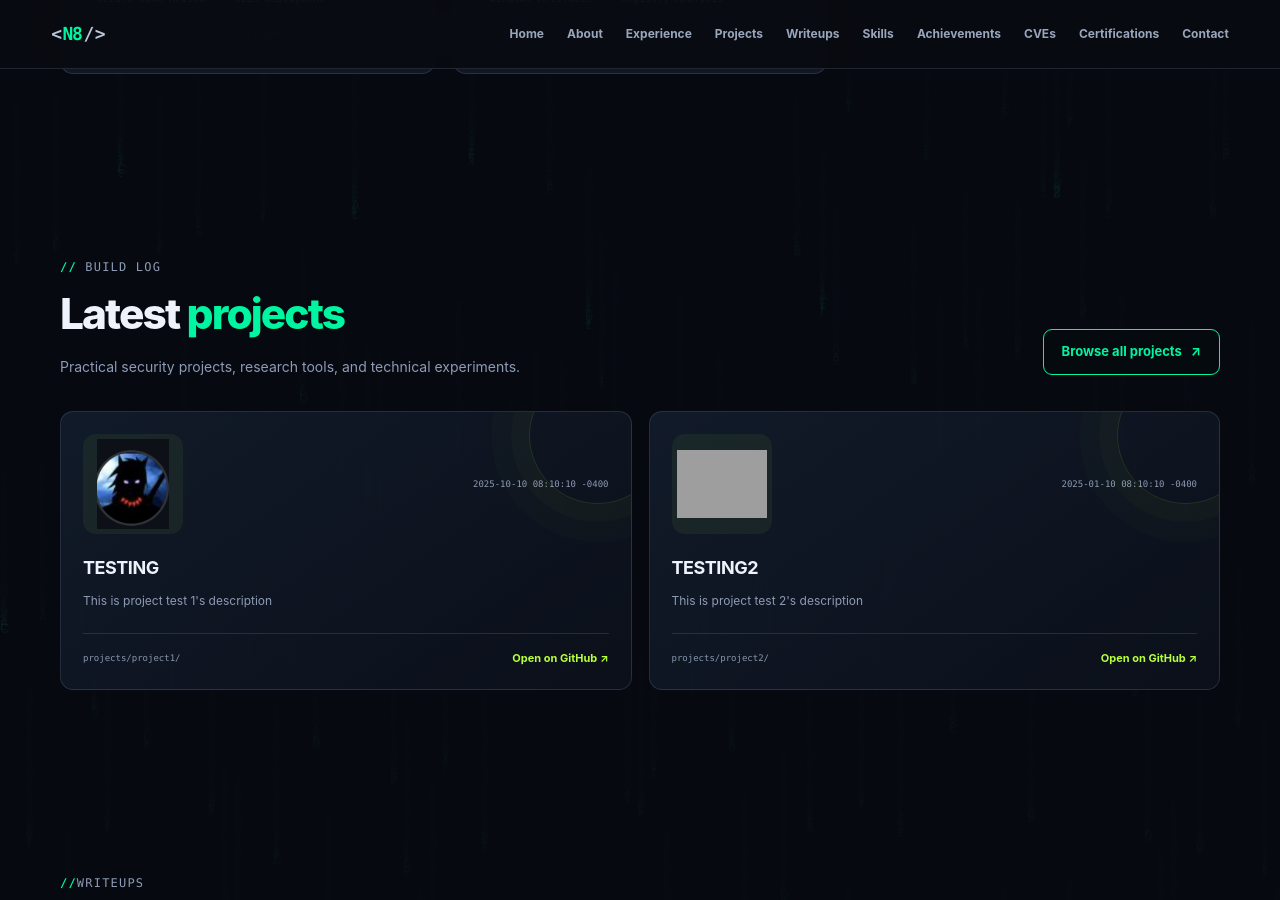
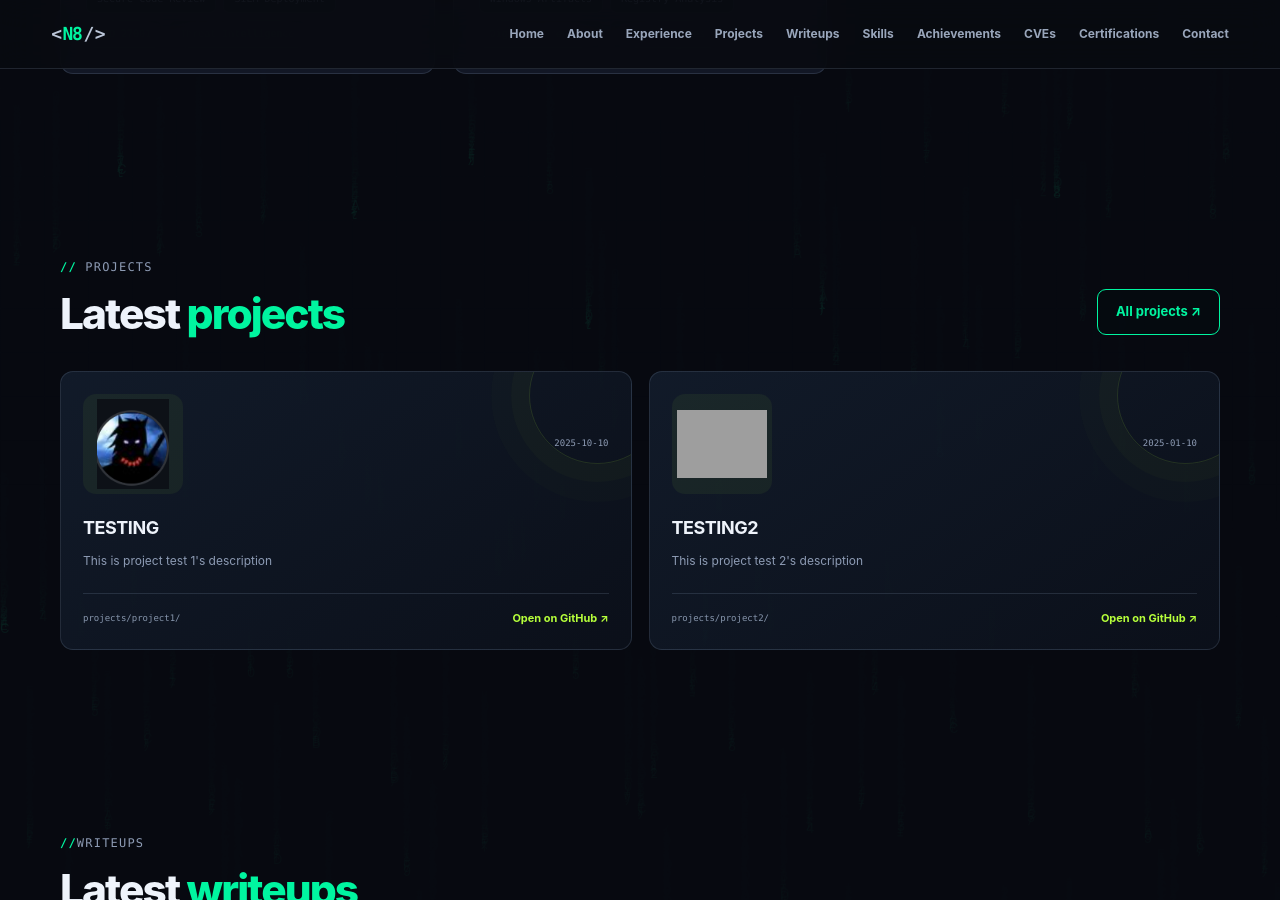
Before and after one commit to Ningen820/Ningen820.github.io, a Jekyll site: the page built from index.html, in a window 1280 px wide and 900 px high, scrolled down 3346 px. Built offline with Jekyll 4.4.1, drawn with Linux system fonts in a browser that asks for light colours; grey boxes are pictures that could not be loaded.

Commit message:
Update index.html

```diff
--- a/index.html
+++ b/index.html
@@ -98,65 +98,25 @@ description: Offensive security, vulnerability research, digital forensics, and
 <section class="content-section section-wrap" id="projects">
   <div class="section-title-row">
     <div class="section-heading section-heading-left">
-      <p class="section-kicker"><span>//</span> BUILD LOG</p>
+      <p class="section-kicker"><span>//</span> PROJECTS</p>
       <h2>Latest <span class="accent">projects</span></h2>
-      <p class="section-intro">
-        Practical security projects, research tools, and technical experiments.
-      </p>
     </div>
-
-    <a class="button button-outline" href="{{ '/projects/' | relative_url }}">
-      Browse all projects <span aria-hidden="true">↗</span>
-    </a>
+    <a class="button button-outline" href="{{ '/projects/' | relative_url }}">All projects ↗</a>
   </div>
-
-  {% assign projects = site.pages
-    | where_exp: "p", "p.path contains 'projects/projects_data/'"
-    | where_exp: "p", "p.draft != true"
-    | sort: "date"
-    | reverse %}
-
+  {% assign projects = site.pages | where_exp: "p", "p.path contains 'projects/projects_data/'" | where_exp: "p", "p.draft != true" | sort: "date" | reverse %}
   <div class="project-grid project-grid-home">
     {% for project in projects limit: 2 %}
-      <a
-        class="project-card spotlight"
-        href="https://github.com/ningen820/ningen820.github.io/tree/main/projects/{{ project.folder | uri_escape }}"
-        target="_blank"
-        rel="noopener noreferrer"
-      >
+      <a class="project-card spotlight" href="https://github.com/ningen820/ningen820.github.io/tree/main/projects/{{ project.folder }}" target="_blank">
         <div class="project-card-head">
-          {% if project.image != blank %}
-            <img
-              class="project-symbol-image"
-              src="{{ '/projects/' | append: project.folder | append: '/' | append: project.image | relative_url }}"
-              alt="{{ project.image_alt | default: project.title | append: ' project image' | escape }}"
-              loading="lazy"
-            >
-          {% else %}
-            <span class="project-symbol" aria-hidden="true">./</span>
-          {% endif %}
-
-          <span class="project-date">
-            {% if project.date %}
-             {{ project.date }}
-            {% else %}
-              ADDED / NOT SET
-            {% endif %}
-          </span>
+          {% if project.image %}<img class="project-symbol-image" src="{{ '/projects/' | append: project.folder | append: '/' | append: project.image | relative_url }}" alt="{{ project.title | escape }}">
+          {% else %}<span class="project-symbol">./</span>{% endif %}
+          <span class="project-date">{{ project.date | date: "%Y-%m-%d" }}</span>
         </div>
-
-        <h3>{{ project.title | default: project.folder | escape }}</h3>
-
-        <p>{{ project.description | default: "Project details coming soon." | escape }}</p>
-
+        <h3>{{ project.title | escape }}</h3>
+        <p>{{ project.description | escape }}</p>
         <div class="project-card-foot">
-          <span class="project-folder">
-            projects/{{ project.folder | escape }}/
-          </span>
-
-          <span class="project-open">
-            Open on GitHub <span aria-hidden="true">↗</span>
-          </span>
+          <span class="project-folder">projects/{{ project.folder }}/</span>
+          <span class="project-open">Open on GitHub ↗</span>
         </div>
       </a>
     {% endfor %}
```
